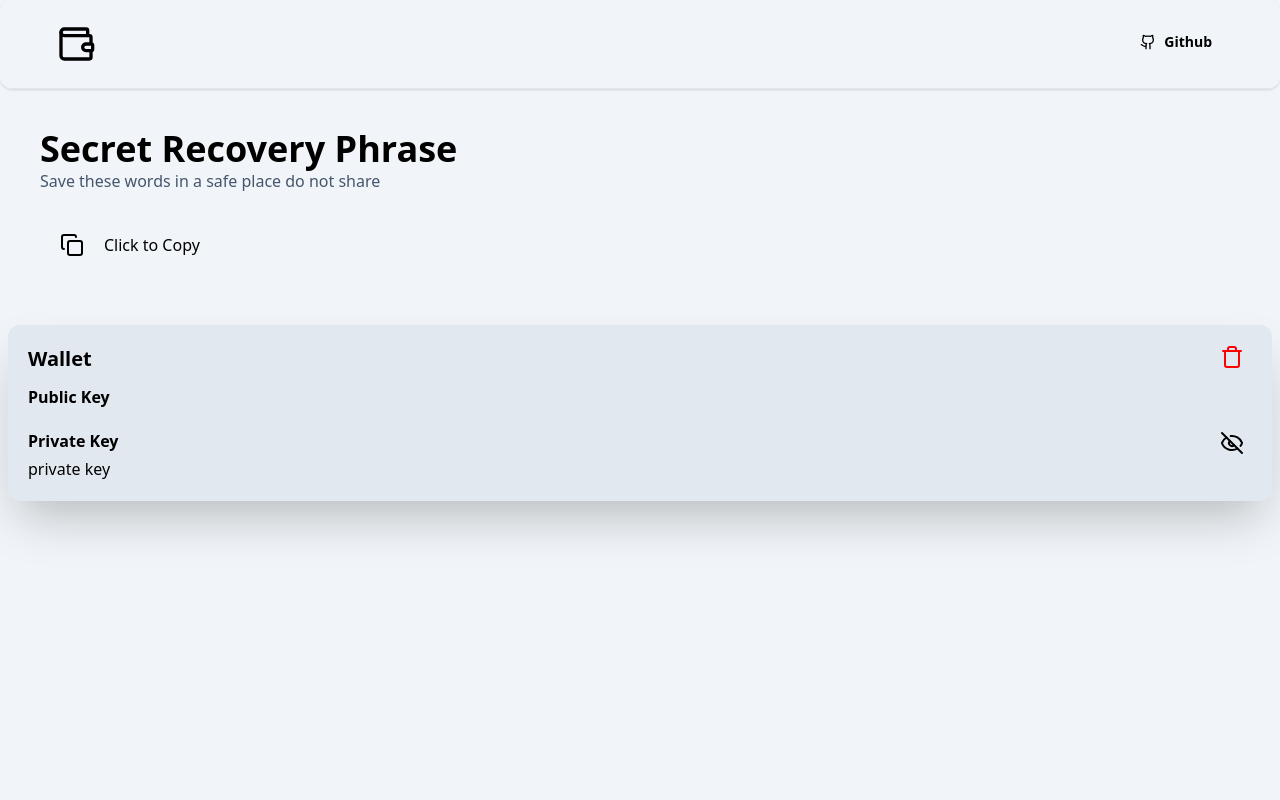
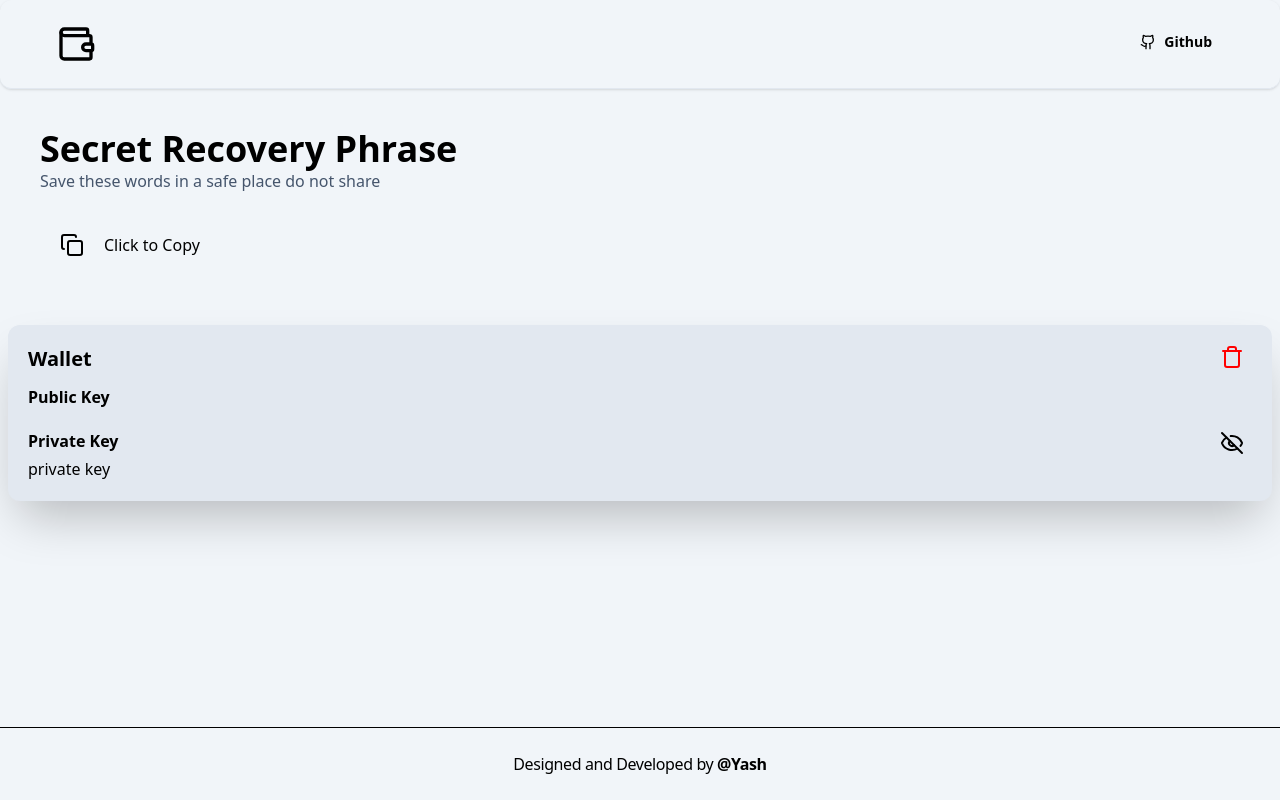
Before and after one commit to YASHSHARMAOFFICIALLY/Solana-Wallet, a Next.js app in the folder wallet/: page / in a window 1280 px wide. Built offline with nearby package versions, Linux system fonts and the light colour scheme.

Commit message:
added footer

```diff
--- a/wallet/app/page.tsx
+++ b/wallet/app/page.tsx
@@ -1,3 +1,4 @@
+import Footer from "@/components/footer";
 import Mnemonicard from "@/components/mnemonicCard";
 import WalletCard from "@/components/Walletcard";
 
@@ -7,6 +8,7 @@ export default function Home(){
         <div>
             <Mnemonicard/>
             <WalletCard/>
+            <Footer/>
         </div>
     )
 }
--- /dev/null
+++ b/wallet/components/footer.tsx
@@ -0,0 +1,19 @@
+import Link from "next/link";
+import React from "react";
+
+const Footer = () => {
+  return (
+    <section className="fixed bottom-0 w-full  max-w  mx-auto px-4  py-6 border-t">
+      <div className="flex  justify-center ">
+        <p className="text-primary tracking-tight">
+          Designed and Developed by{" "}
+          <Link href={"https://github.com/YASHSHARMAOFFICIALLY"} className="font-bold">
+            @Yash
+          </Link>
+        </p>
+      </div>
+    </section>
+  );
+};
+
+export default Footer;
```
